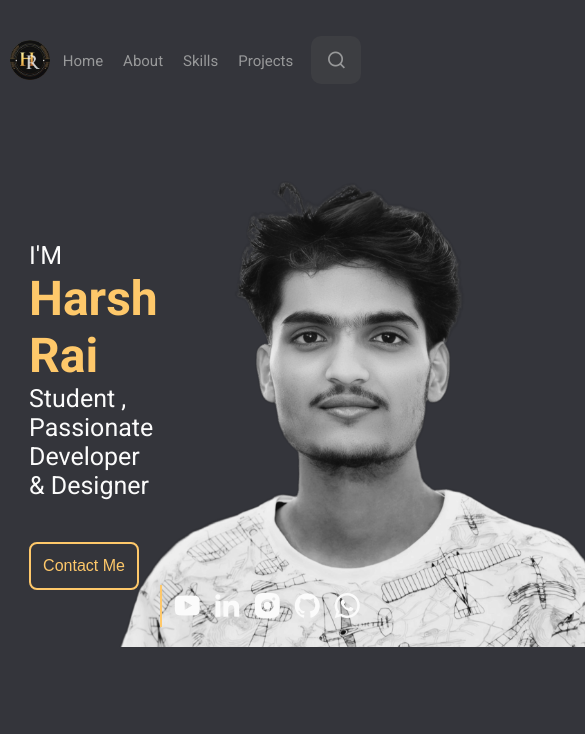
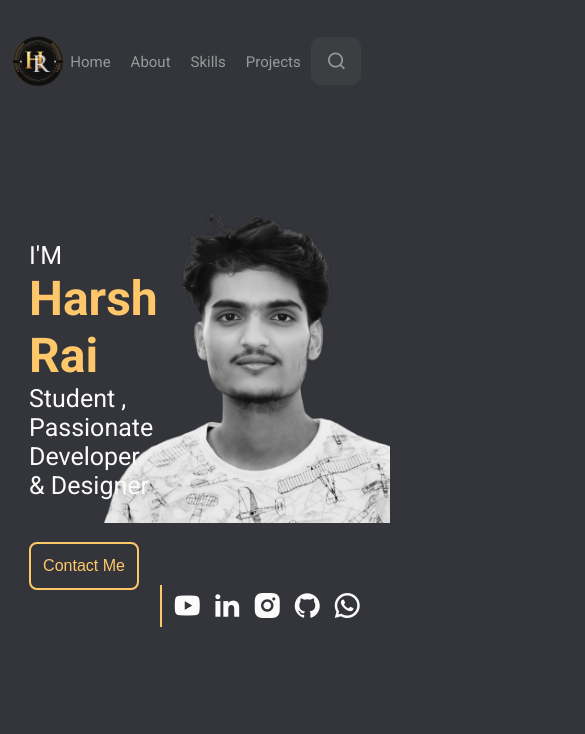
Before and after one commit to harshrai515/Portfolio_2, a plain HTML site: page index.html in a window 390 px wide. Shown: the top 734 px of the page, 585 px wide, since content can reach past the window. Drawn offline with nearby package versions, Linux system fonts and the light colour scheme.

Commit message:
Update style.css

```diff
--- a/style.css
+++ b/style.css
@@ -491,13 +491,13 @@ footer {
 @media (max-width: 768px) {
 
   header {
-    height: 95vh;
+    height: 85vh;
     padding: 36px 100px;
     background-image: url(asset/file3.png);
     background-position: 70px;
     background-size: contain;
     background-repeat: no-repeat;
-    width: 150vw;
+    width: 100vw;
   }
 
   header nav{
@@ -506,8 +506,8 @@ footer {
   }
 
   header nav img {
-    height: 40px;
-    width: 40px;;
+    height: 50px;
+    width: 55px;;
   }
 
   header nav ul {
```
